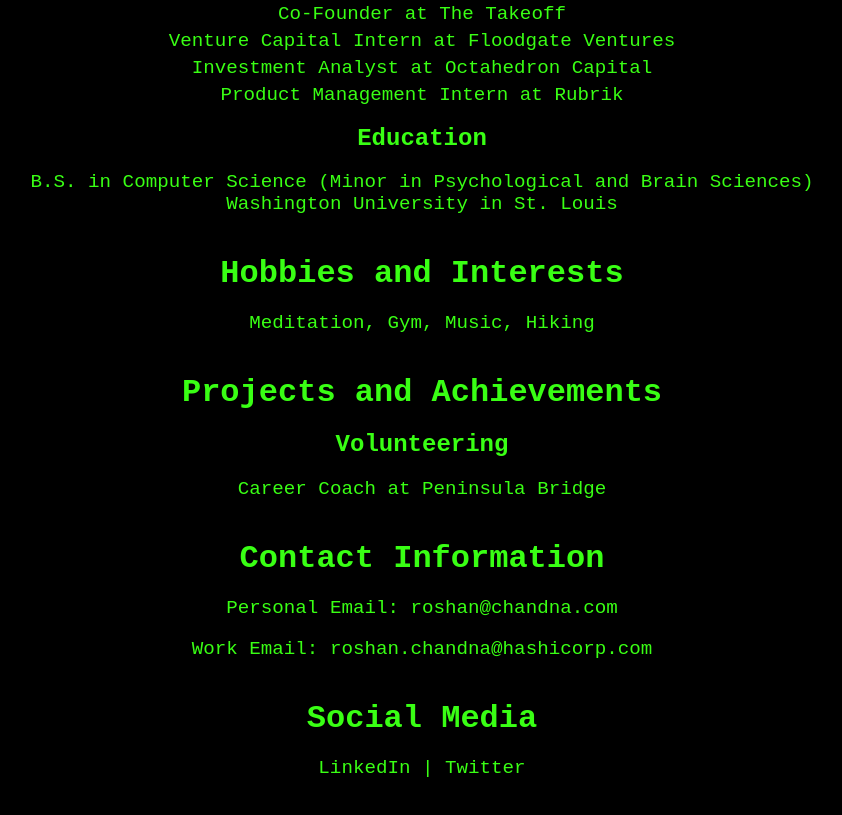
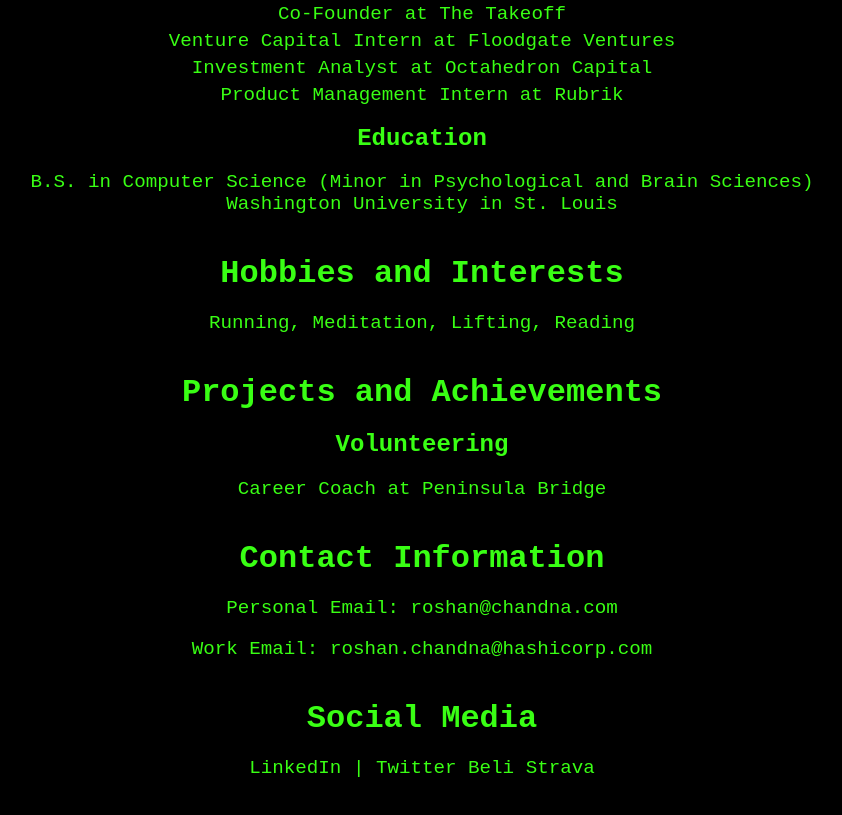
Before and after one commit to rchandnaWUSTL/rcpersonalsite, a plain HTML site: page index.html in a window 1280 px wide. Shown: the part 605-1420 px from the top of the page, without its empty margins (218-1060 px from the left). Drawn offline with Linux system fonts and the light colour scheme.

Commit message:
added socials and changed hobbies

```diff
--- a/index.html
+++ b/index.html
@@ -33,14 +33,14 @@
         <div class="education">
             <h3>Education</h3>
             <p>B.S. in Computer Science (Minor in Psychological and Brain Sciences)<br>
-            Washington University in St. Louis</p>
+            <a href="https://wustl.edu/">Washington University in St. Louis</a></p>
         </div>
     </section>
 
     <!-- Hobbies and Interests Section -->
     <section class="hobbies-interests">
         <h2>Hobbies and Interests</h2>
-        <p>Meditation, Gym, Music, Hiking</p>
+        <p>Running, Meditation, Lifting, Reading</p>
     </section>
 
     <!-- Projects and Achievements Section -->
@@ -65,6 +65,8 @@
         <p>
             <a href="https://www.linkedin.com/in/roshanchandna/" target="_blank">LinkedIn</a> |
             <a href="https://x.com/roshanchandna" target="_blank">Twitter</a>
+            <a href="https://beliapp.co/app/rchandna" target="_blank">Beli</a>
+            <a href="https://strava.app.link/HWGooPB7dKb" target="_blank">Strava</a>
         </p>
     </section>
 
```
